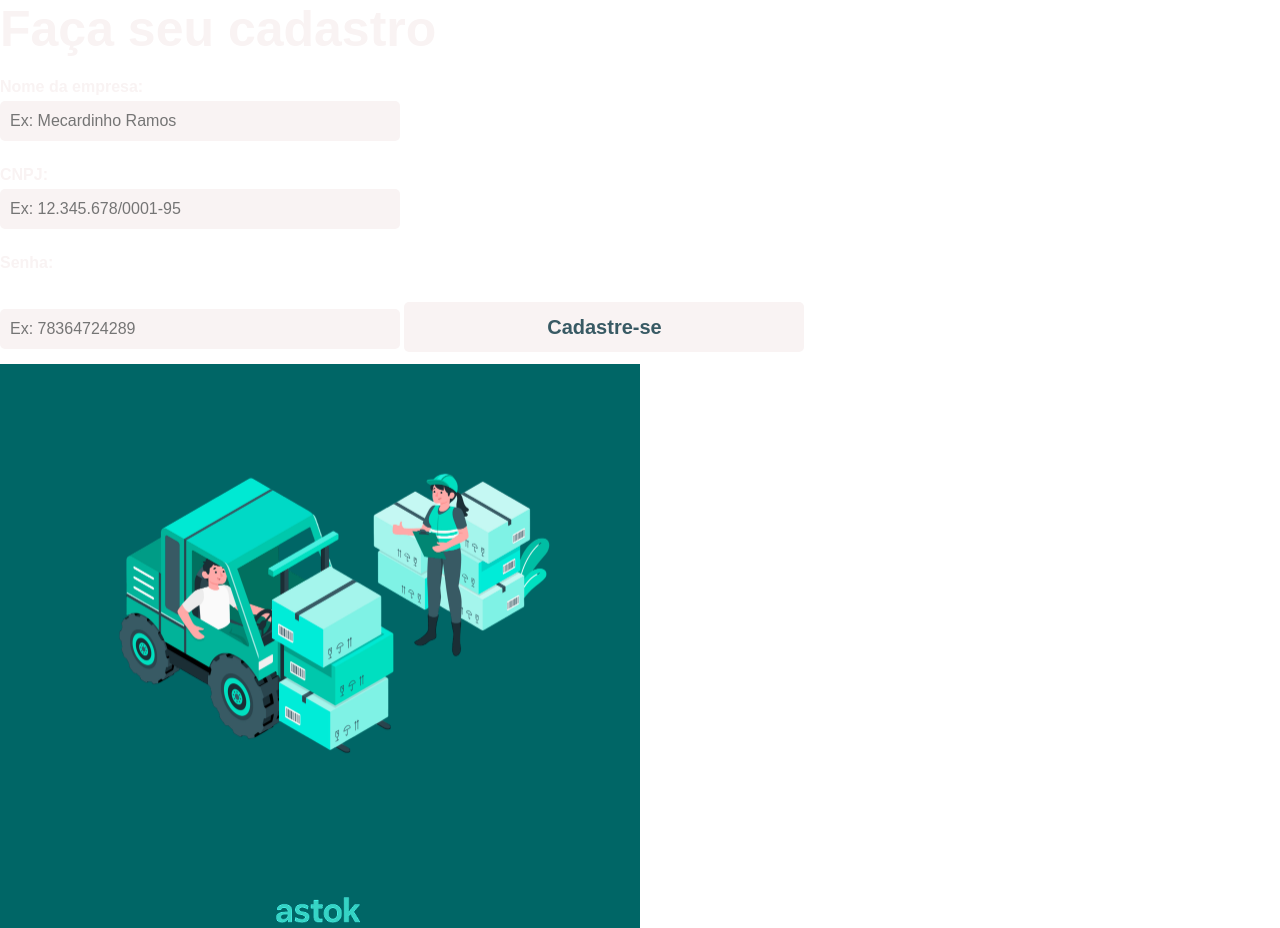
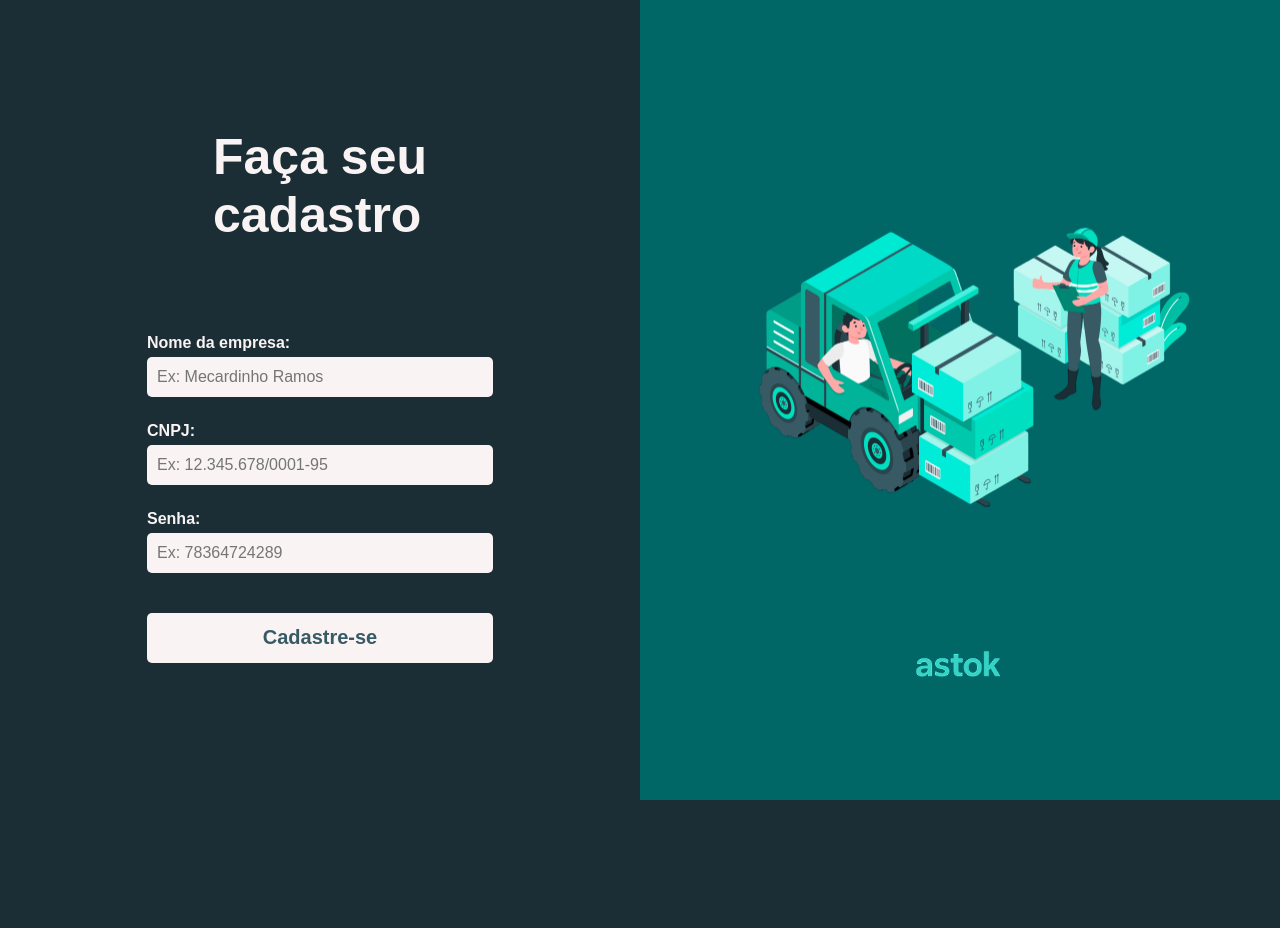
Before and after one commit to Isaa28/CRUD, a PHP site: page /cadastro.php in a window 1280 px wide. After the commit the page ends 800 px from the top, so only its background shows below. Run offline with PHP 8.4, Linux system fonts and the light colour scheme.

Commit message:
Css do cadastro

```diff
--- /dev/null
+++ b/codigo-fonte/assets/css/cadastro-usuario.css
@@ -0,0 +1,21 @@
+*{
+    margin: 0;
+    padding: 0;
+    box-sizing: border-box;
+}
+
+#form-cadastro{
+    display: flex;
+    flex-direction: column;
+    justify-content: center;
+    align-items: center;
+    background-color: #1B2E35;
+    width: 50%;
+    padding: 40px;
+}
+
+#tela-de-cadastro {
+    display: flex;
+    width: 100%;
+    height: 100vh;
+}
--- a/codigo-fonte/assets/css/style.css
+++ b/codigo-fonte/assets/css/style.css
@@ -39,7 +39,7 @@
 
 h1 {
     font-size: 50px;
-    margin-bottom: 20px;
+    margin-bottom: 80px;
 }
 
 .rotulo {
@@ -113,7 +113,7 @@ h1 {
 }
 
 #link-cadastro:hover {
-    color: #00FFFF;
+    color: #0FA9A9;
 }
 
 #logo {
--- a/codigo-fonte/cadastro.php
+++ b/codigo-fonte/cadastro.php
@@ -1,3 +1,7 @@
+<?php
+    require_once 'conexao.php';
+?>
+
 <!DOCTYPE html>
 <html lang="en">
 <head>
@@ -5,10 +9,12 @@
     <meta name="viewport" content="width=device-width, initial-scale=1.0">
     <title>Astok</title>
     <link rel="stylesheet" href="assets/css/style.css">
+    <link rel="stylesheet" href="assets/css/cadastro-usuario.css">
 </head>
 <body>
+    <div id="tela-de-cadastro">
         <div id="form-cadastro">
-            <h1>Faça seu cadastro</h1>
+            <h1>Faça seu <br> cadastro</h1>
             <form action="form-cadastro.php" method="post">
             <label class="rotulo" for="nome-empresa">Nome da empresa:</label>
             <input type="text" name="nome-empresa" class="estilo-input" placeholder="Ex: Mecardinho Ramos">
--- a/codigo-fonte/form-cadastro.php
+++ b/codigo-fonte/form-cadastro.php
@@ -5,13 +5,12 @@
                 $nomeEmpresa = $_POST['nome-empresa'];
                 $cnpj = $_POST['cnpj'];
                 $senha = $_POST['senha'];
-                $stmt = $conexao->prepare(query:'INSERT INTO  (Nome_da_empresa, cnpj, Senha) VALUES (:nome, :senha)');
+                $stmt = $conexao->prepare(query:'INSERT INTO usuario (Nome_da_empresa, cnpj, Senha) VALUES (:nome, :cnpj, :senha)');
                 $stmt->bindValue(':nome', $nomeEmpresa);
                 $stmt->bindValue(':cnpj', $cnpj);
                 $stmt->bindValue(':senha', $senha);
                 if($stmt->execute()){
                     if($stmt->rowCount() > 0){
-                        echo 'Dados cadastrados com sucesso!';
                         $id = null;
                         $nomeEmpresa = null;
                         $cnpj = null;
--- a/codigo-fonte/login.php
+++ b/codigo-fonte/login.php
@@ -32,7 +32,7 @@ if (isset($_POST["cnpj"], $_POST["senha"])) {
                     header("Location: tela-inicial.php");
                     exit();
                 } else {
-                    echo "Senha incorreta.";
+                    echo "Senha ou cnpj incorretos.";
                 }
             } else {
                 echo "CNPJ não encontrado.";
```
